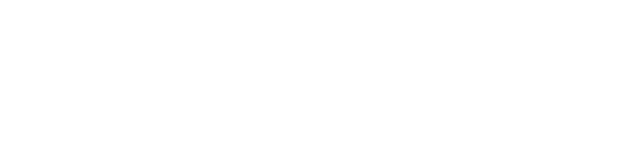
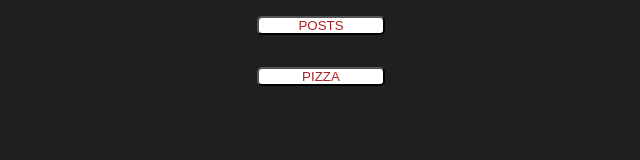
Before and after one commit to pedromonteir01/2tds2-projects, a plain HTML site: page index.html in a window 1280 px wide. Shown: the whole page, without its empty margins (319-959 px from the left). Drawn offline with Linux system fonts and the light colour scheme.

Commit message:
+ folders

```diff
--- a/assets/css/style.index.css
+++ b/assets/css/style.index.css
@@ -0,0 +1,36 @@
+
+  @import url('https://fonts.googleapis.com/css2?family=Poppins:ital,wght@0,100;0,200;0,300;0,400;0,500;0,600;1,200&display=swap');
+
+
+* {
+    padding: 0;
+    margin: 0;
+    box-sizing: border-bo;
+}
+
+body {
+    background-color: rgb(31, 31, 31);
+}
+
+main {
+    text-align: center;
+    display: flex;
+    flex-direction: column;
+    align-items: center;
+    justify-content: center;
+}
+
+button {
+    width: 10%;
+    margin: 1rem;
+    background-color: rgb(255, 255, 255);
+    color: rgb(174, 33, 33);
+    cursor: pointer;
+    border-radius: 5px;
+}
+
+a {
+    text-decoration: none;
+    color: rgb(196, 0, 0);
+    width: 100%;
+}
--- a/assets/css/style.posts.css
+++ b/assets/css/style.posts.css
@@ -5,9 +5,7 @@
 }
 
 body {
-    background-image: url("../images/WhatsApp\ Image\ 2023-08-08\ at\ 08.19.39.jpeg");
-    background-repeat: no-repeat;
-    background-position: center;
+    background-color: #101010;
 }
 
 h1 {
@@ -114,10 +112,20 @@ button:hover {
 }
 
 input {
+    background-color: transparent;
+    border: none;
+    width: 100%;
+    font-size: 1.3rem;
+    color: #f8fafc;
+    padding: 0 0.5rem;
     outline: none;
-    background-color: #3b3b3b;
-    color: #fff;
 }
+
+.input-field input::-webkit-outer-spin-button,
+.input-field input::-webkit-inner-spin-button {
+    appearance: none;
+}
+
 
 textarea {
     outline: none;
--- a/index.html
+++ b/index.html
@@ -0,0 +1,26 @@
+<!DOCTYPE html>
+<html lang="en">
+
+<head>
+    <meta charset="UTF-8">
+    <meta name="viewport" content="width=device-width, initial-scale=1.0">
+    <title>Document</title>
+    <link rel="stylesheet" href="assets/css/style.index.css">
+</head>
+
+<body>
+    <main>
+        <a href="pages/posts.html">
+            <button>
+                POSTS
+            </button>
+        </a>
+        <a href="pages/pizza.html">
+            <button>
+                PIZZA
+            </button>
+        </a>
+    </main>
+</body>
+
+</html>
```
Also changed, not shown: assets/js/script.js (+188 -0 lines), pages/libary.html (added, +12 -0 lines), pages/pizza.html (added, +12 -0 lines), assets/js/script.libary.js (added).
